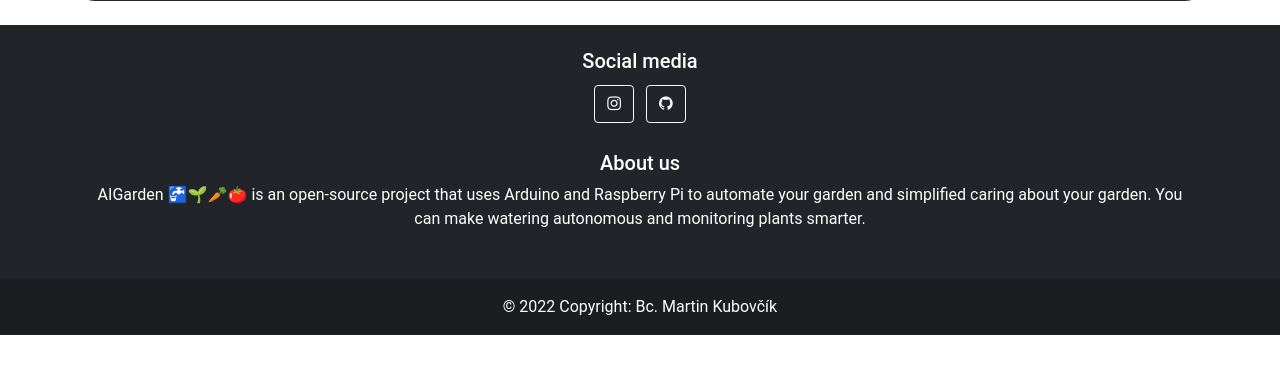
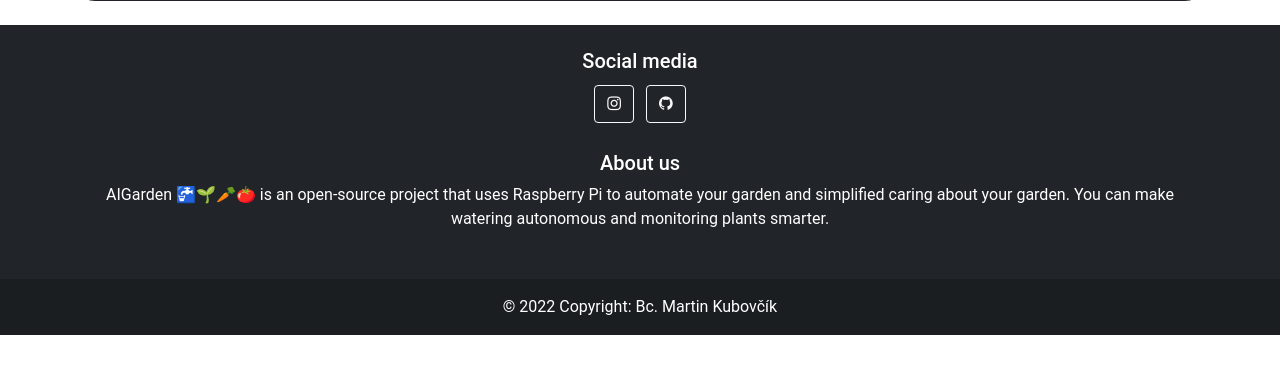
Before and after one commit to markub3327/AIGarden, a Django app: template ai_garden/mainapp/templates/index.html in a window 1280 px wide. Shown: the part 274-648 px from the top of the page. Run offline with Django 3.2, Linux system fonts and the light colour scheme; the template is opened without the code that fills it, so the values that code supplies are empty; some libraries are stand-ins or nearby versions.

Commit message:
update footer

```diff
--- a/ai_garden/mainapp/templates/control.html
+++ b/ai_garden/mainapp/templates/control.html
@@ -102,7 +102,7 @@
         </section>
         <h5>About us</h5>
         <section class="mb-4">
-          AIGarden 🚰🌱🥕🍅 is an open-source project that uses Arduino and Raspberry Pi to automate your garden and simplified caring about your garden.
+          AIGarden 🚰🌱🥕🍅 is an open-source project that uses Raspberry Pi to automate your garden and simplified caring about your garden.
           You can make watering autonomous and monitoring plants smarter.
         </section>
     </div>
--- a/ai_garden/mainapp/templates/index.html
+++ b/ai_garden/mainapp/templates/index.html
@@ -112,7 +112,7 @@
         </section>
         <h5>About us</h5>
         <section class="mb-4">
-          AIGarden 🚰🌱🥕🍅 is an open-source project that uses Arduino and Raspberry Pi to automate your garden and simplified caring about your garden.
+          AIGarden 🚰🌱🥕🍅 is an open-source project that uses Raspberry Pi to automate your garden and simplified caring about your garden.
           You can make watering autonomous and monitoring plants smarter.
         </section>
     </div>
--- a/ai_garden/mainapp/templates/plants.html
+++ b/ai_garden/mainapp/templates/plants.html
@@ -156,7 +156,7 @@
           </section>
           <h5>About us</h5>
           <section class="mb-4">
-            AIGarden 🚰🌱🥕🍅 is an open-source project that uses Arduino and Raspberry Pi to automate your garden and simplified caring about your garden.
+            AIGarden 🚰🌱🥕🍅 is an open-source project that uses Raspberry Pi to automate your garden and simplified caring about your garden.
             You can make watering autonomous and monitoring plants smarter.
           </section>
       </div>
--- a/ai_garden/mainapp/templates/sensors.html
+++ b/ai_garden/mainapp/templates/sensors.html
@@ -100,7 +100,7 @@
         </section>
         <h5>About us</h5>
         <section class="mb-4">
-          AIGarden 🚰🌱🥕🍅 is an open-source project that uses Arduino and Raspberry Pi to automate your garden and simplified caring about your garden.
+          AIGarden 🚰🌱🥕🍅 is an open-source project that uses Raspberry Pi to automate your garden and simplified caring about your garden.
           You can make watering autonomous and monitoring plants smarter.
         </section>
     </div>
--- a/ai_garden/mainapp/templates/settings.html
+++ b/ai_garden/mainapp/templates/settings.html
@@ -145,7 +145,7 @@
         </section>
         <h5>About us</h5>
         <section class="mb-4">
-          AIGarden 🚰🌱🥕🍅 is an open-source project that uses Arduino and Raspberry Pi to automate your garden and simplified caring about your garden.
+          AIGarden 🚰🌱🥕🍅 is an open-source project that uses Raspberry Pi to automate your garden and simplified caring about your garden.
           You can make watering autonomous and monitoring plants smarter.
         </section>
     </div>
```
